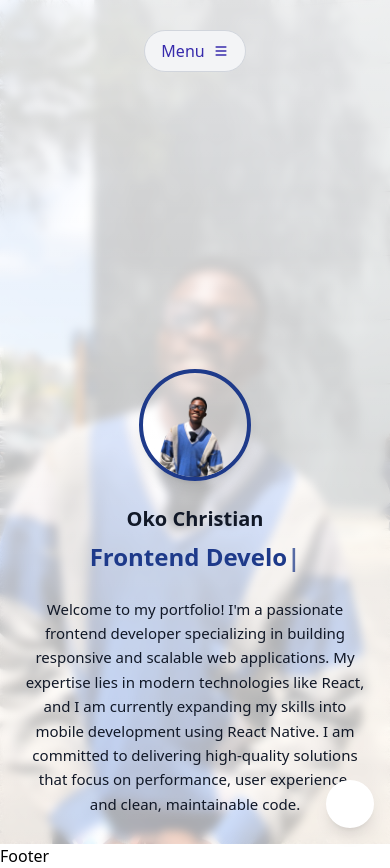
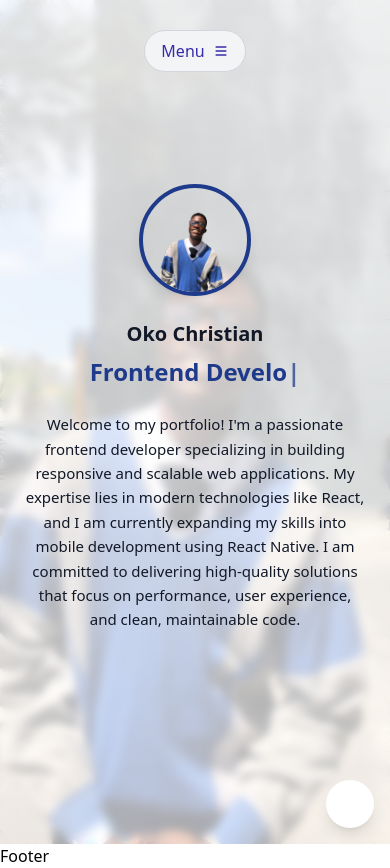
Before and after one commit to Dev-caezar/My-Portfolio, a React (Vite) app: page / in a window 390 px wide. Built offline with nearby package versions, Linux system fonts and the light colour scheme.

Commit message:
flex check

```diff
--- a/src/components/Hero.jsx
+++ b/src/components/Hero.jsx
@@ -66,7 +66,7 @@ const Hero = () => {
 
    return (
       <div
-         className="w-full h-screen relative flex items-end justify-center pb-7"
+         className="w-full h-screen relative flex items-center md:items-end justify-center pb-7"
          style={{
             backgroundImage: `url(${heroImage})`,
             backgroundSize: 'cover',
```
